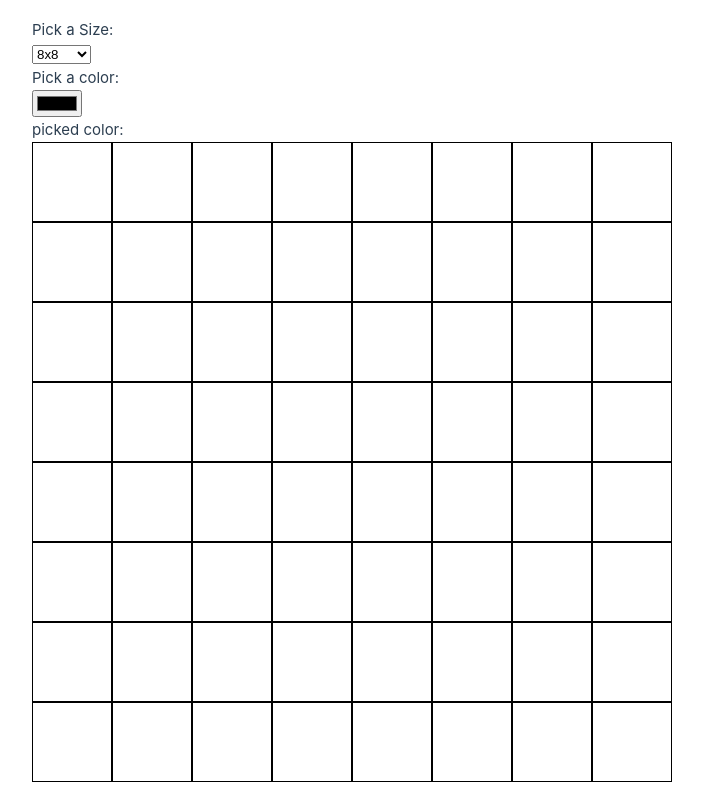
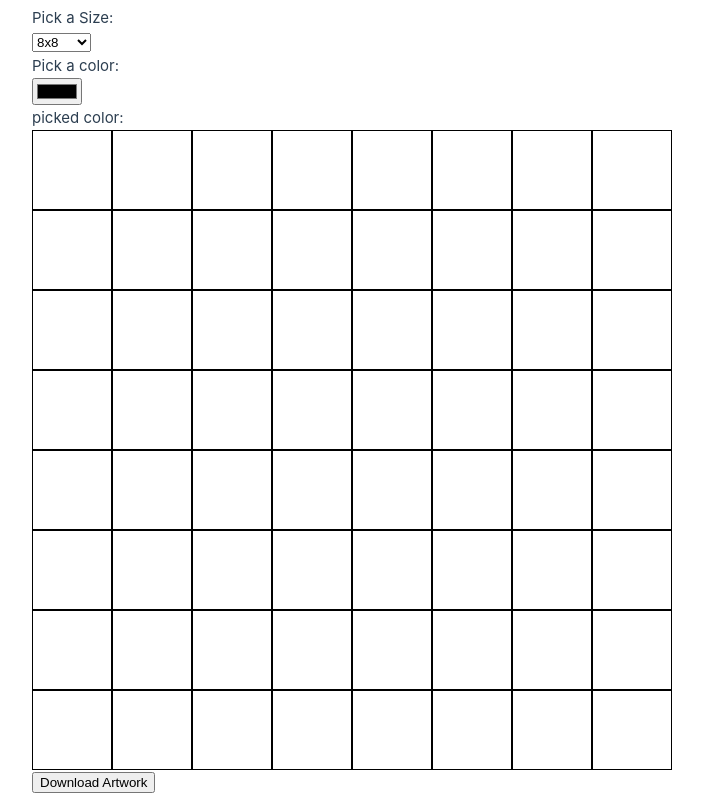
Before and after one commit to JakubKuspiel/PixelArtCreator, a Vue app: page / in a window 1280 px wide. Shown: the whole page, without its empty margins (0-703 px from the left). Built offline with nearby package versions, Linux system fonts and the light colour scheme.

Commit message:
implement html2canvas to download image

```diff
--- a/package.json
+++ b/package.json
@@ -10,6 +10,7 @@
     "lint": "eslint . --ext .vue,.js,.jsx,.cjs,.mjs,.ts,.tsx,.cts,.mts --fix --ignore-path .gitignore"
   },
   "dependencies": {
+    "html2canvas": "^1.4.1",
     "pinia": "^2.0.21",
     "vue": "^3.2.38"
   },
--- a/src/App.vue
+++ b/src/App.vue
@@ -2,6 +2,7 @@
 import pixel from "./components/pixel.vue";
 import { reactive, computed } from "vue";
 import { useDataStore } from './stores/data';
+import html2canvas from 'html2canvas';
 
 const dataStore = useDataStore();
 
@@ -33,6 +34,23 @@ function changeGrid(picked: number) {
     state.gridSize = 1024;
     state.pixelSize = 1.25;
   }
+}
+
+function testPrint(){
+  console.log("print?")
+}
+
+function printCanvas(){
+  const screenshotTarget:HTMLElement = document.getElementById('canvasArt');
+
+  html2canvas(screenshotTarget, {width: 640, height: 640 }).then((c)=>{
+    const base64image = c.toDataURL("image/png");
+    let anchor = document.createElement('a');
+    anchor.setAttribute("href", base64image);
+    anchor.setAttribute("download", "my-image.png")
+    anchor.click();
+    anchor.remove();
+  })
 }
 </script>
 
@@ -69,7 +87,7 @@ function changeGrid(picked: number) {
       </div>
     </div>
 
-    <div class="canvas">
+    <div class="canvas" id="canvasArt">
       <div v-for="i in state.gridSize" :key="i">
         <div>
           <pixel
@@ -83,6 +101,7 @@ function changeGrid(picked: number) {
         </div>
       </div>
     </div>
+    <button @click="printCanvas">Download Artwork</button>
   </div>
 </template>
 
```
Also changed, not shown: 1 other file (tests, documents, lock files or other folders).
